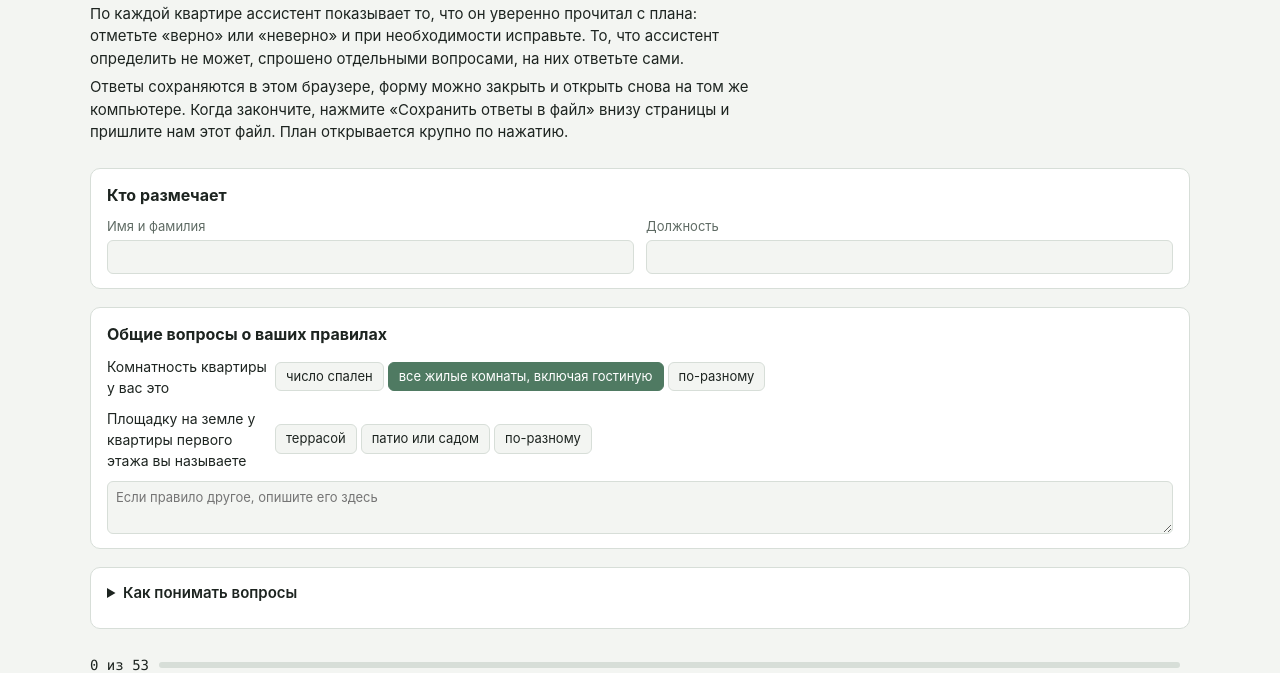
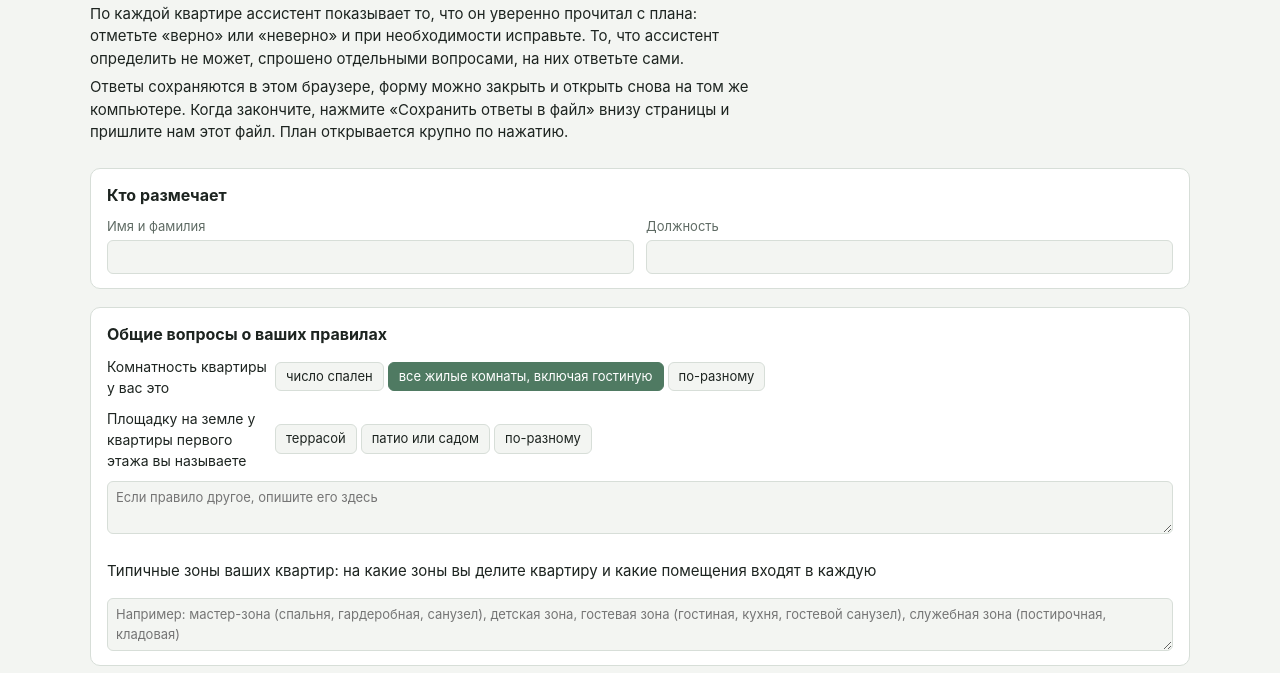
Before and after one commit to Whiteblodd/plan-markup-sense, a plain HTML site: page index.html in a window 1280 px wide. Shown: the part 135-808 px from the top of the page. Drawn offline with Linux system fonts and the light colour scheme.

Commit message:
General question: typical zones of the client flats

```diff
--- a/index.html
+++ b/index.html
@@ -121,6 +121,8 @@ textarea{width:100%;min-height:2.4rem;font:inherit;font-size:13px;padding:6px 8p
       <button type="button" data-v="патио или сад">патио или садом</button>
       <button type="button" data-v="по-разному">по-разному</button></div></div>
     <textarea id="general-note" placeholder="Если правило другое, опишите его здесь"></textarea>
+    <label for="general-zones" id="gq-zones" style="display:block;margin:16px 0 6px">Типичные зоны ваших квартир: на какие зоны вы делите квартиру и какие помещения входят в каждую</label>
+    <textarea id="general-zones" placeholder="Например: мастер-зона (спальня, гардеробная, санузел), детская зона, гостевая зона (гостиная, кухня, гостевой санузел), служебная зона (постирочная, кладовая)"></textarea>
   </section>
 
   <details class="box">
@@ -445,6 +447,7 @@ function render(){
 function paintGeneral(){
   document.querySelectorAll("[data-general]").forEach(seg => seg.querySelectorAll("button").forEach(b => b.setAttribute("aria-pressed", S.general[seg.dataset.general] === b.dataset.v)));
   $("#general-note").value = S.general.заметка || "";
+  $("#general-zones").value = S.general.типичные_зоны || "";
   $("#who-name").value = S.who.name || ""; $("#who-role").value = S.who.role || "";
 }
 function projects(){
@@ -559,6 +562,7 @@ document.addEventListener("change", e => {
   if (t.id === "import-file" && t.files[0]){ importFile(t.files[0]); t.value = ""; return }
   if (t.id === "who-name" || t.id === "who-role"){ S.who[t.id === "who-name" ? "name" : "role"] = t.value; persist(); return }
   if (t.id === "general-note"){ S.general.заметка = t.value; persist(); return }
+  if (t.id === "general-zones"){ S.general.типичные_зоны = t.value; persist(); return }
   if (t.dataset.room && t.dataset.lot){ const l = lotById(t.dataset.lot), a = ans(t.dataset.lot), kind = t.dataset.room, i = +t.dataset.i;
     roomAns(a, kind, i, roomList(l, kind)[i])[t.dataset.rk] = t.dataset.text ? t.value : num(t.value); a.updated = new Date().toISOString(); persist(); return }
   if (!t.dataset.lot || !t.dataset.k) return;
```
